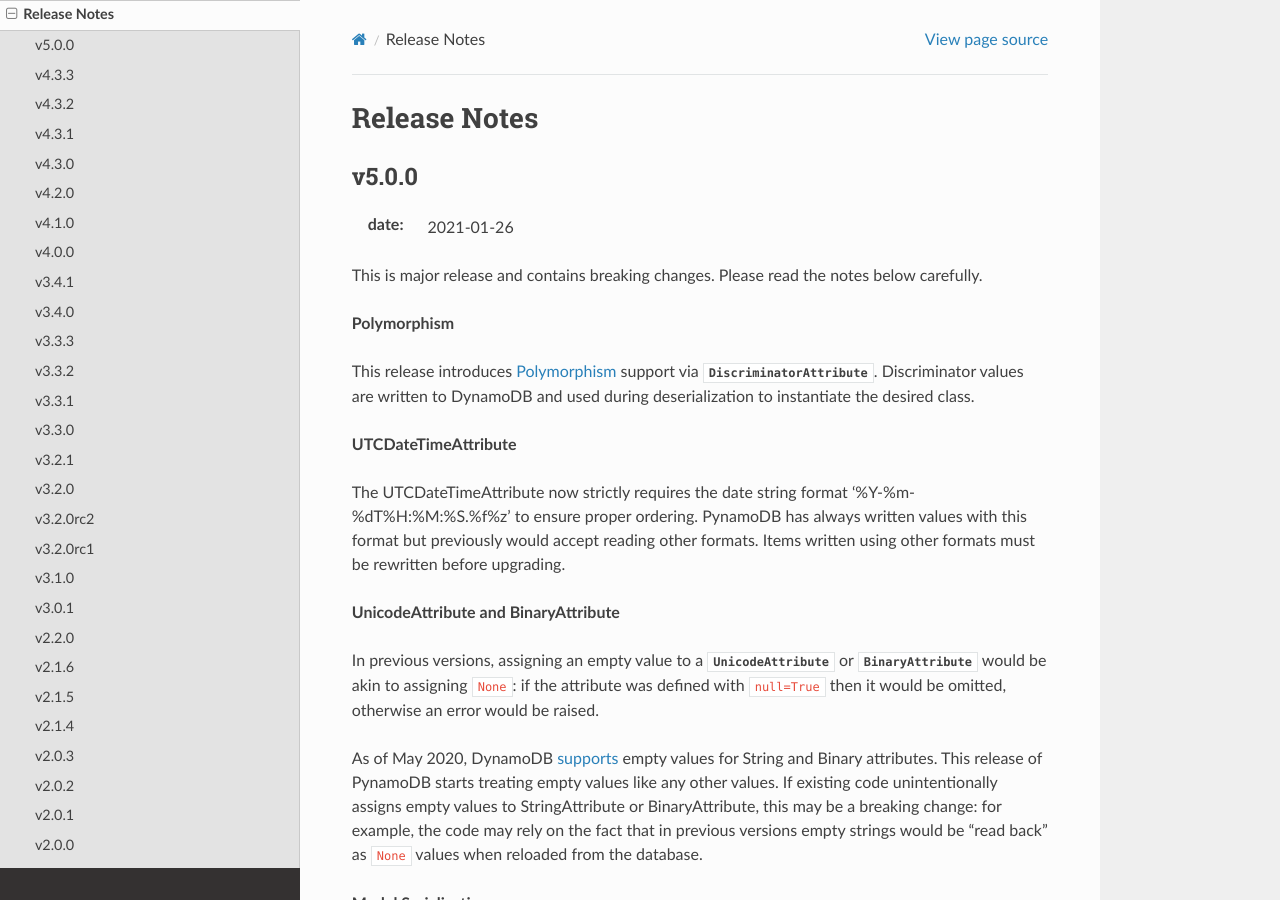
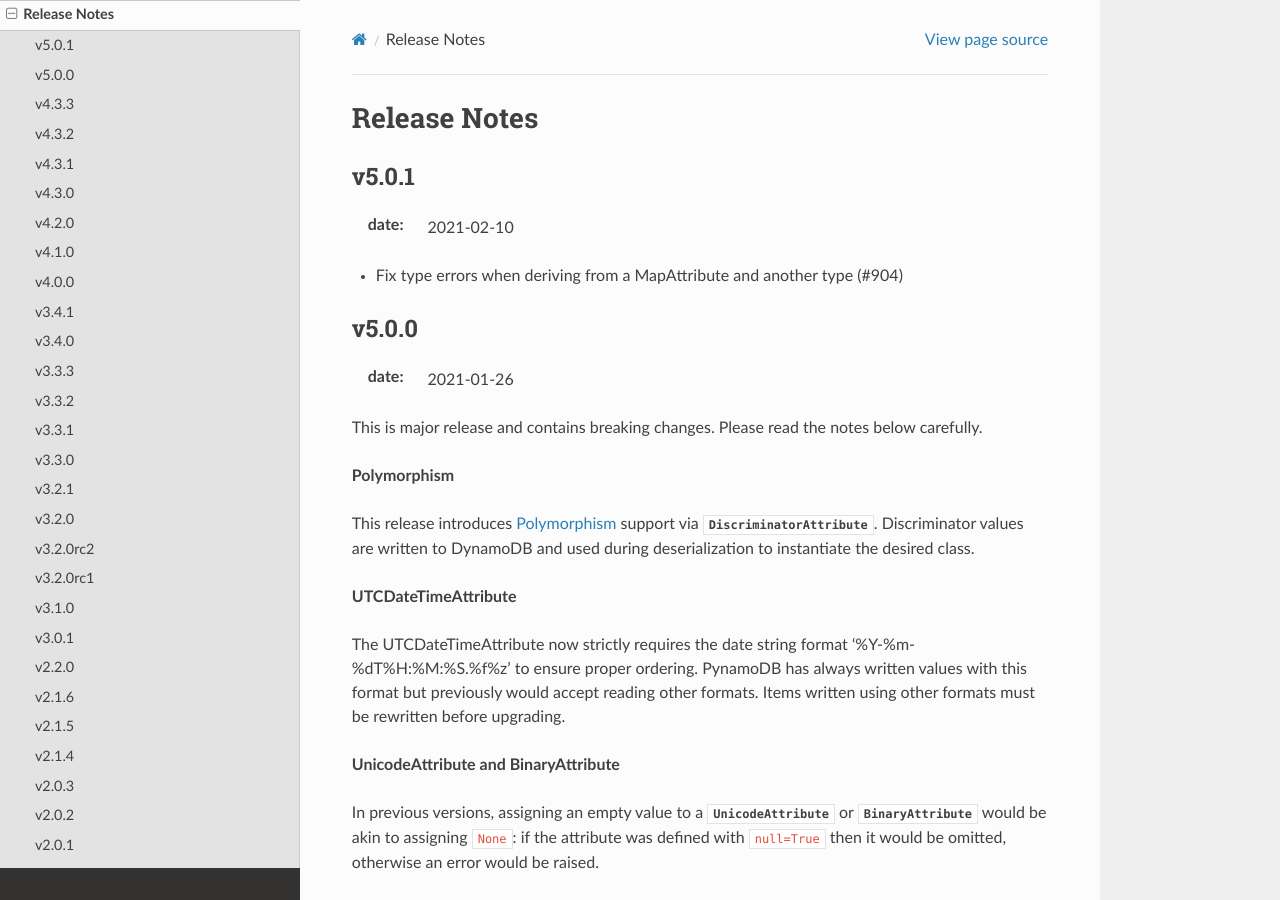
Before and after one commit to pynamodb/PynamoDB, a Sphinx documentation site: the page built from docs/release_notes.rst, in a window 1280 px wide and 900 px high. Built offline with Sphinx 7.4.7 and the Read the Docs theme 2.0.0, drawn with Linux system fonts in a browser that asks for light colours; the version number could not be read and is left out.

Commit message:
release notes

```diff
--- a/docs/release_notes.rst
+++ b/docs/release_notes.rst
@@ -1,5 +1,13 @@
 Release Notes
 =============
+
+v5.0.1
+----------
+
+:date: 2021-02-10
+
+* Fix type errors when deriving from a MapAttribute and another type (#904)
+
 
 v5.0.0
 ----------
```
